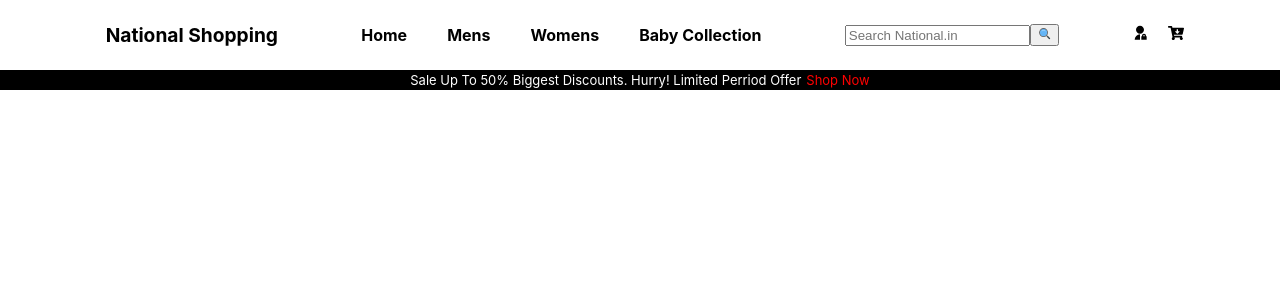
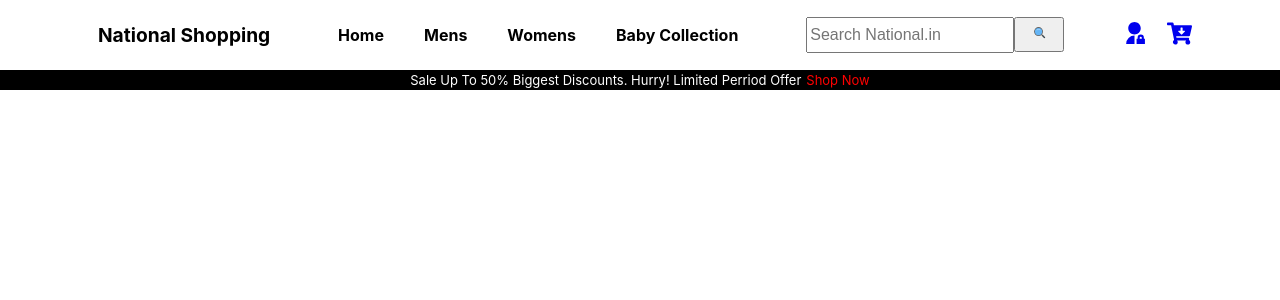
Before and after one commit to prashantuchariya1/nationalShopping, a React (Create React App) app: page / in a window 1280 px wide. Shown: the top 300 px of the page. Built offline with nearby package versions, Linux system fonts and the light colour scheme.

Commit message:
Navbar improvement

```diff
--- a/src/components/Navbar/Navbar.js
+++ b/src/components/Navbar/Navbar.js
@@ -9,18 +9,18 @@ export default function Navbar() {
       <div className={style.childNavbar}>
         <div className={style.logo}>National Shopping</div>
         <div className={style.navMenu}>
-          <div className={style.menuItem}><a href="#">Home</a> </div>
-          <div className={style.menuItem}><a href="#">Mens</a></div>
-          <div className={style.menuItem}><a href="#">Womens</a></div>
-          <div className={style.menuItem}><a href="#">Baby Collection</a></div>
+          <div className={style.menuItem}><a href="#" id={style.menuItemAnchor}>Home</a> </div>
+          <div className={style.menuItem}><a href="#" id={style.menuItemAnchor}>Mens</a></div>
+          <div className={style.menuItem}><a href="#" id={style.menuItemAnchor}>Womens</a></div>
+          <div className={style.menuItem}><a href="#" id={style.menuItemAnchor}>Baby Collection</a></div>
         </div>
         <div className={style.search}>
           <input type="text" placeholder="Search National.in" />
           <button><FcSearch/></button>
         </div>
         <div className={style.socialLogo}>
-          <div className={style.socialLogoChild}><a href="#"><RiAdminFill/></a></div>
-          <div className={style.socialLogoChild}><a href="#"><FaCartArrowDown/></a></div>
+          <div className={style.socialLogoChild}><a href="#"><RiAdminFill size={25}/></a></div>
+          <div className={style.socialLogoChild}><a href="#"><FaCartArrowDown size={25}/></a></div>
         </div>
       </div>
     </div>
--- a/src/components/Navbar/Navbar.module.css
+++ b/src/components/Navbar/Navbar.module.css
@@ -28,10 +28,21 @@
   margin: 0 20px;
   font-weight: bold;
 
+
 }
 
-.search {
-  /* width: 10px; */
+input {
+  width: 200px;
+  height: 30px;
+}
+::placeholder {
+  font-size: 16px;
+  opacity: 1;
+}
+button{
+  width: 50px;
+  height: 35px;
+
 }
 
 .socialLogo {
@@ -41,9 +52,12 @@
 
 .socialLogoChild {
   margin: 0 10px;
+
 }
 
-a{
+
+
+.menuItem >a{
     text-decoration: none;
     color: black;
 }
```
